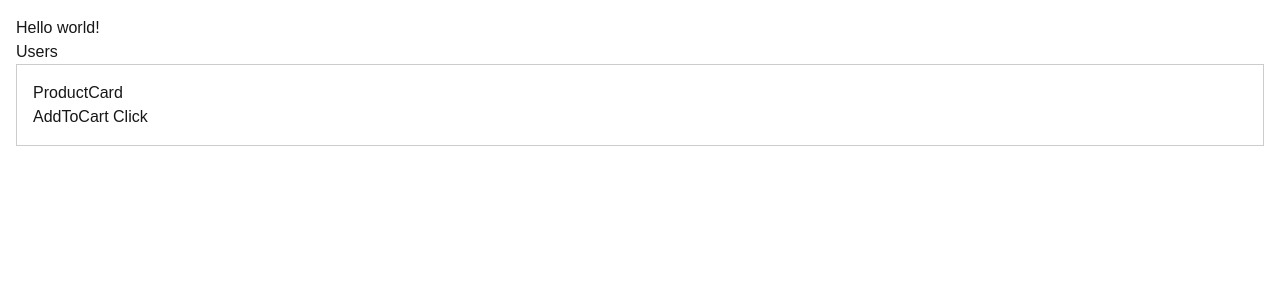
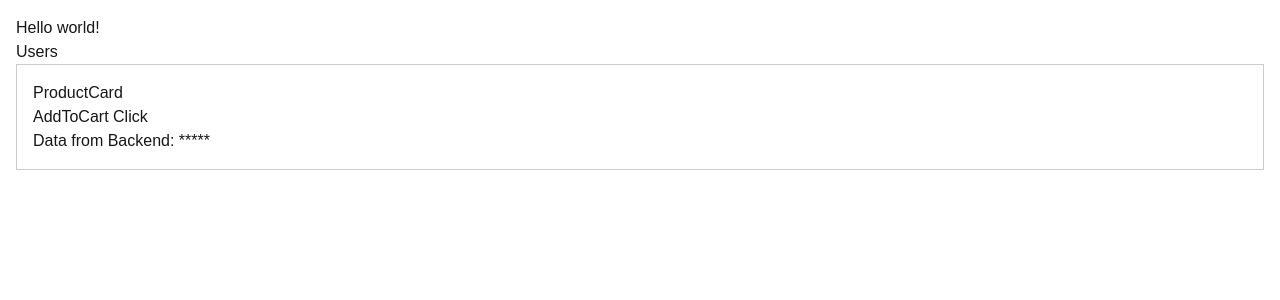
Before and after one commit to salino3/next-web-03, a Next.js app: page / in a window 1280 px wide. Shown: the top 300 px of the page. Built offline with nearby package versions, Linux system fonts and the light colour scheme.

Commit message:
add server-only function

```diff
--- a/app/components/AddToCart.tsx
+++ b/app/components/AddToCart.tsx
@@ -1,13 +1,18 @@
 "use client";
 import React from "react";
 
-const AddToCart: React.FC = () => {
+interface DataProps {
+  data: { content: string; secretKey: string | undefined };
+}
+
+const AddToCart: React.FC<DataProps> = ({ data }) => {
   return (
     <div className="rootAddToCart">
       <button style={{ cursor: "pointer" }} onClick={() => alert("Hola")}>
-        {" "}
         AddToCart Click
       </button>
+
+      <p>{data.content}: ***** </p>
     </div>
   );
 };
--- a/app/components/ProductCard/ProductCard.tsx
+++ b/app/components/ProductCard/ProductCard.tsx
@@ -1,13 +1,14 @@
-"use client";
 import React from "react";
+import { getDataFromDB } from "@/lib/database-logic";
 import AddToCart from "../AddToCart";
 import styles from "./ProductCard.module.css";
 
-const ProductCard: React.FC = () => {
+const ProductCard: React.FC = async () => {
+  const data = await getDataFromDB();
   return (
     <div className={styles.card}>
       ProductCard
-      <AddToCart />
+      <AddToCart data={data} />
     </div>
   );
 };
--- /dev/null
+++ b/lib/database-logic.ts
@@ -0,0 +1,7 @@
+import "server-only"; // <--- The Lock
+
+export async function getDataFromDB() {
+  const secretKey = process.env.DB_TEST_PASSWORD;
+
+  return { content: "Data from Backend", secretKey };
+}
--- a/package.json
+++ b/package.json
@@ -11,7 +11,8 @@
   "dependencies": {
     "next": "16.2.4",
     "react": "19.2.4",
-    "react-dom": "19.2.4"
+    "react-dom": "19.2.4",
+    "server-only": "^0.0.1"
   },
   "devDependencies": {
     "@tailwindcss/postcss": "^4",
```
Also changed, not shown: 1 other file (tests, documents, lock files or other folders).
